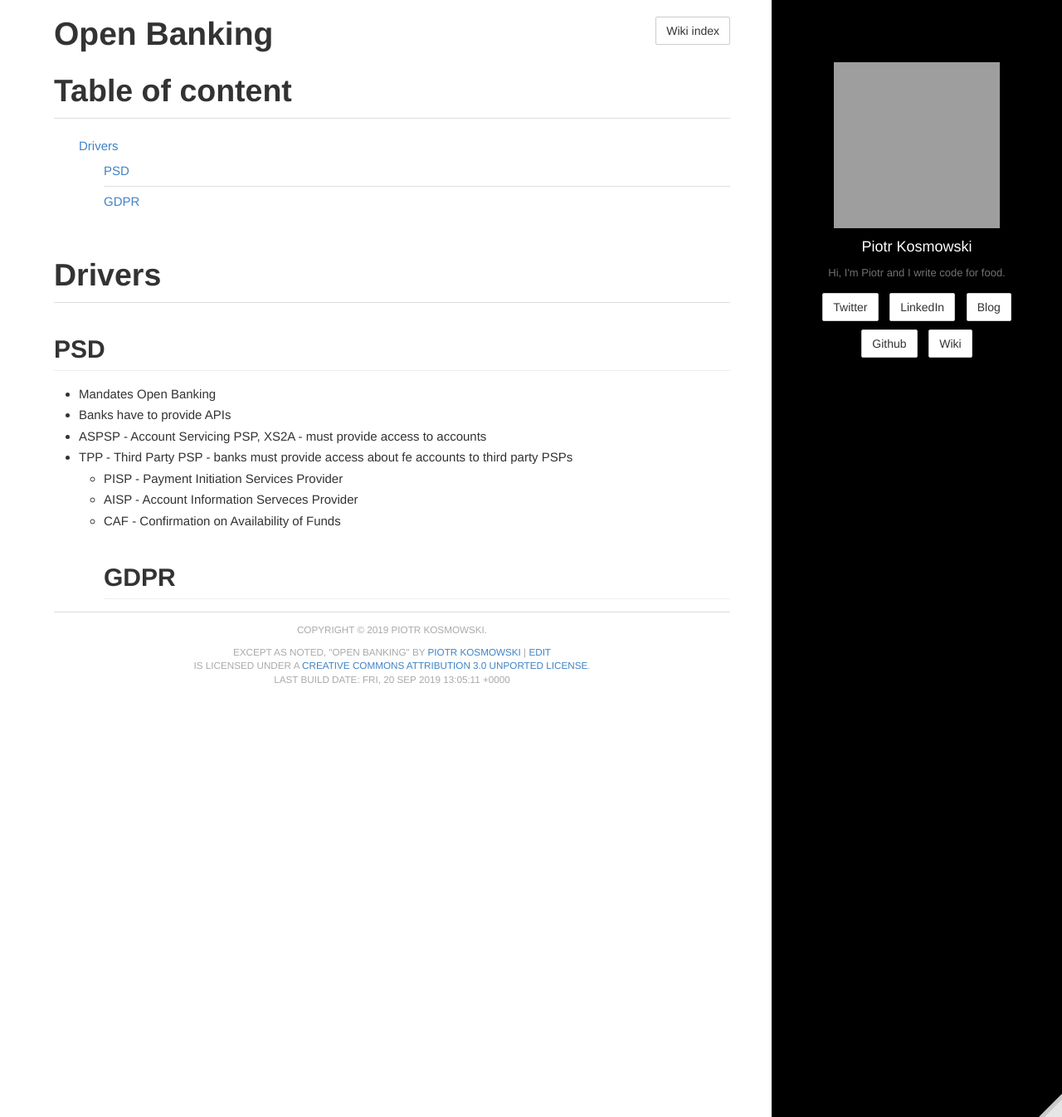
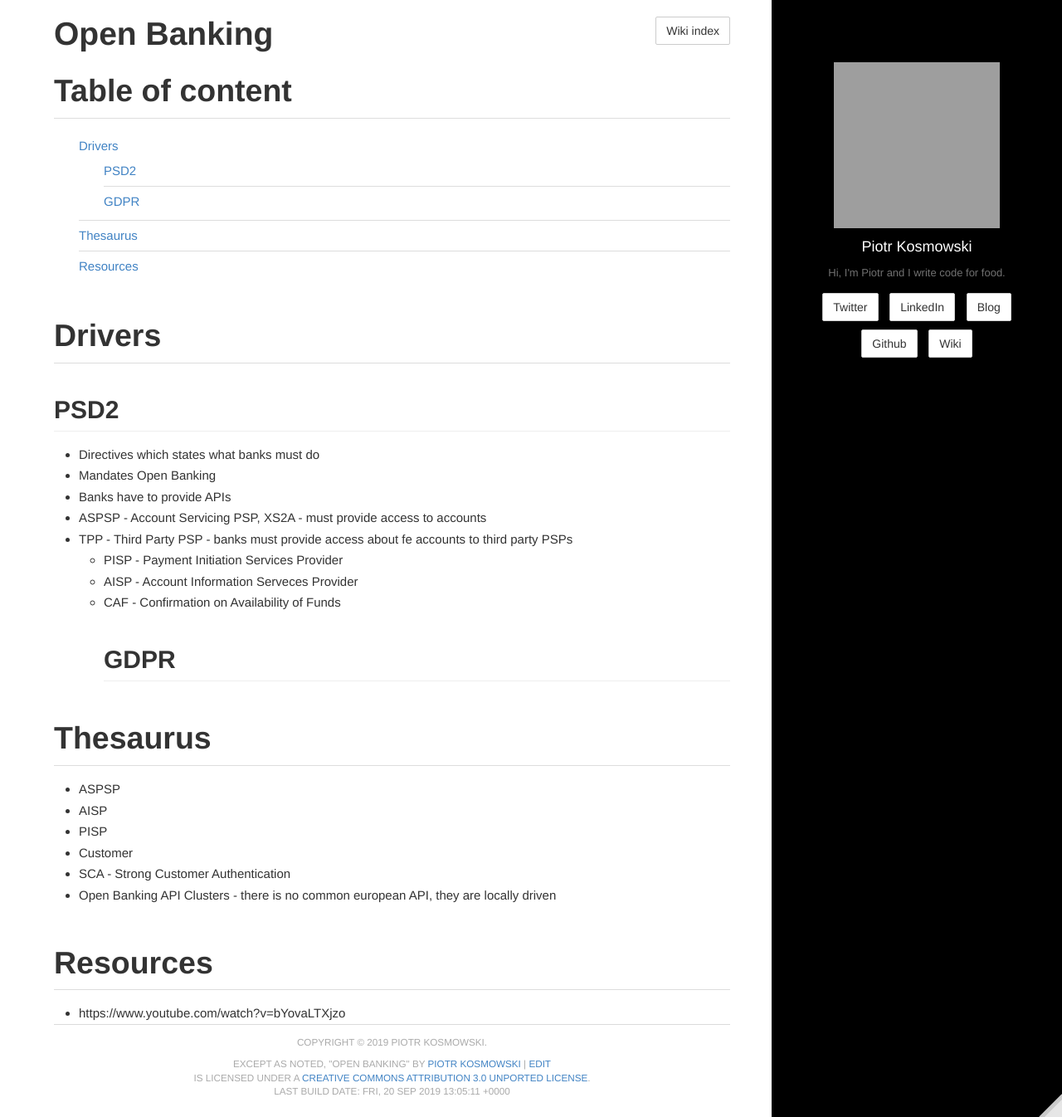
Before and after one commit to kospiotr/kospiotr.github.io, a Jekyll site: the page built from wiki/open-banking.md, in a window 1280 px wide and 1346 px high. Shown: the whole window at 83% size. Built offline with Jekyll 4.4.1, drawn with Linux system fonts in a browser that asks for light colours; grey boxes are pictures that could not be loaded.

Commit message:
Update open-banking.md

```diff
--- a/wiki/open-banking.md
+++ b/wiki/open-banking.md
@@ -7,7 +7,8 @@ editurl: wiki/open-banking.md
 ---
 
 # Drivers
-## PSD
+## PSD2
+- Directives which states what banks must do
 - Mandates Open Banking
 - Banks have to provide APIs
 - ASPSP - Account Servicing PSP, XS2A - must provide access to accounts
@@ -16,3 +17,14 @@ editurl: wiki/open-banking.md
   - AISP - Account Information Serveces Provider
   - CAF - Confirmation on Availability of Funds
 ## GDPR
+
+# Thesaurus
+- ASPSP
+- AISP
+- PISP
+- Customer
+- SCA - Strong Customer Authentication
+- Open Banking API Clusters - there is no common european API, they are locally driven
+
+# Resources
+- https://www.youtube.com/watch?v=bYovaLTXjzo
```
